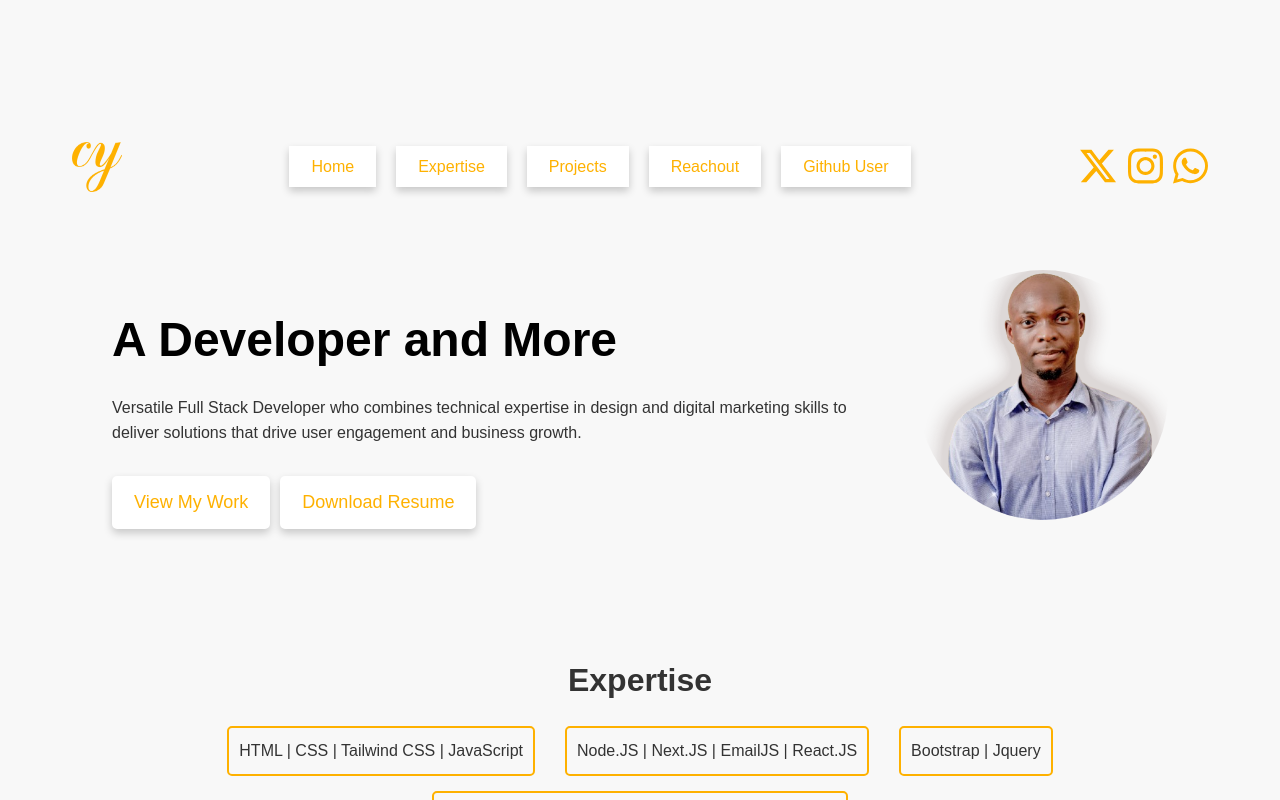
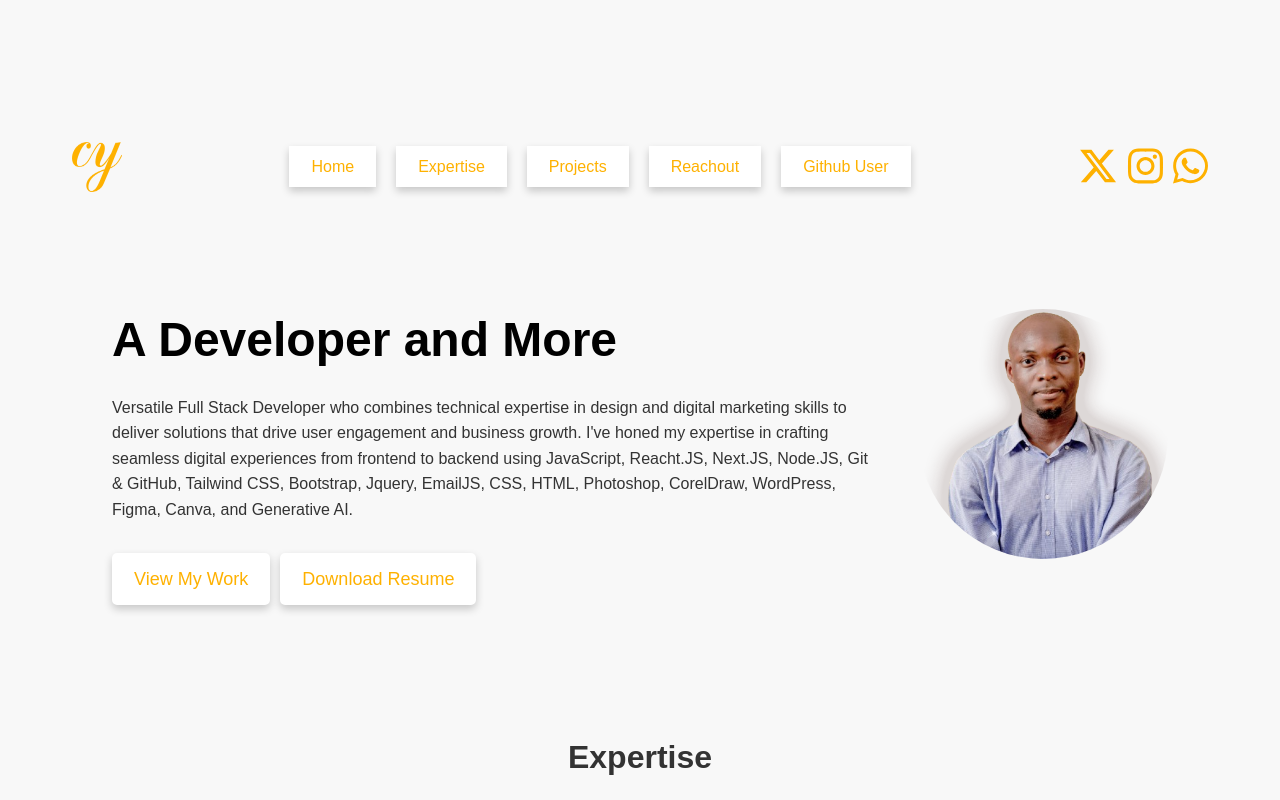
Before and after one commit to bigdevsircole/big-dev-website, a React (Vite) app: page / in a window 1280 px wide. Shown: the top 800 px of the page. Built offline with nearby package versions, Linux system fonts and the light colour scheme.

Commit message:
Update Home.jsx

```diff
--- a/src/pages/Home.jsx
+++ b/src/pages/Home.jsx
@@ -10,7 +10,7 @@ export const Home = () => {
           <div className="hero-content">
             <h1 className="hero-title">A Developer and More</h1>
             <p className="hero-description">
-              Versatile Full Stack Developer who combines technical expertise in design and digital marketing skills to deliver solutions that drive user engagement and business growth.
+            Versatile Full Stack Developer who combines technical expertise in design and digital marketing skills to deliver solutions that drive user engagement and business growth. I've honed my expertise in crafting seamless digital experiences from frontend to backend using JavaScript, Reacht.JS, Next.JS, Node.JS, Git & GitHub, Tailwind CSS, Bootstrap, Jquery, EmailJS, CSS, HTML, Photoshop, CorelDraw, WordPress, Figma, Canva, and Generative AI.
             </p>
             <div className="hero-buttons">
               <Link to="/Projects" className="hero-cta view-work">View My Work</Link>
```
